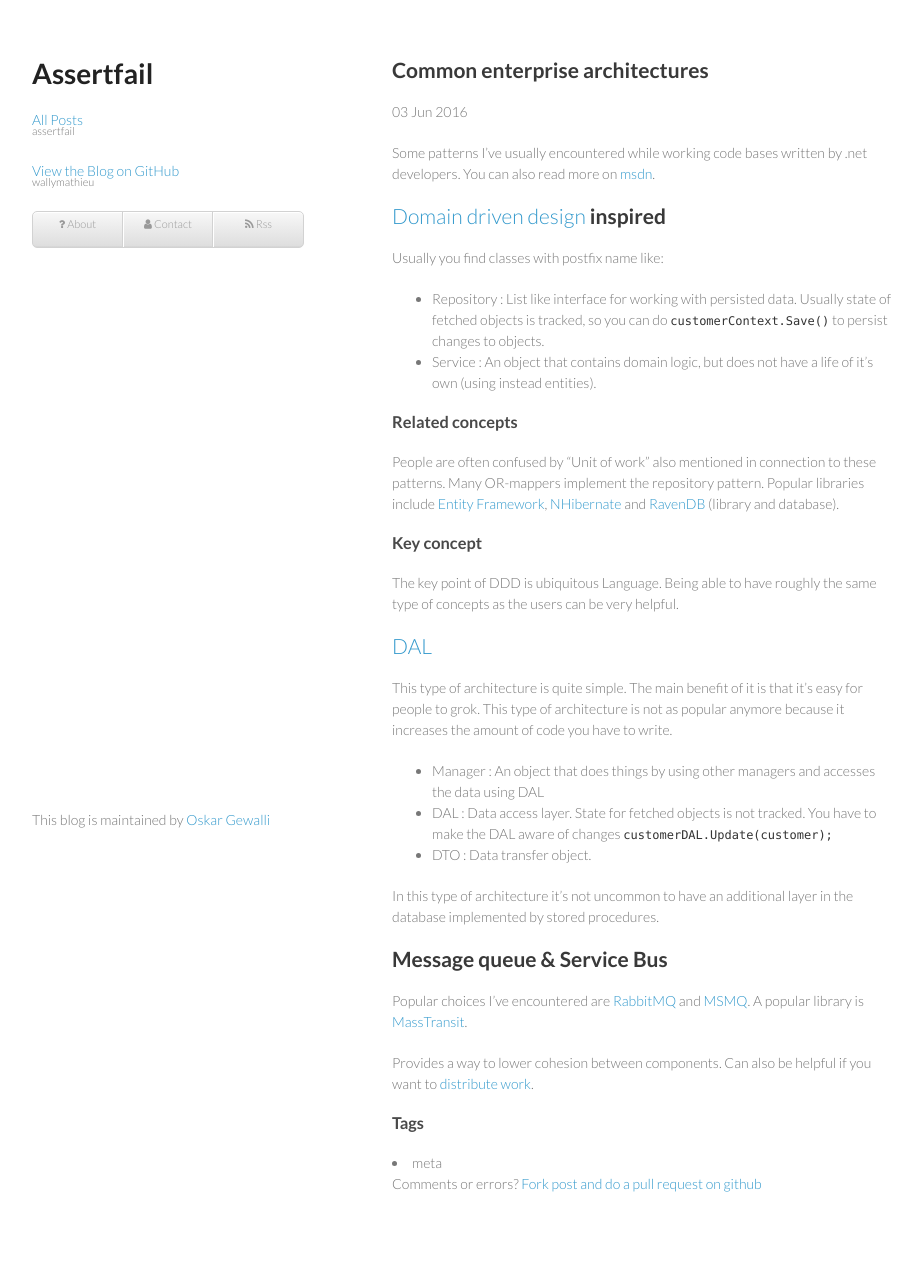
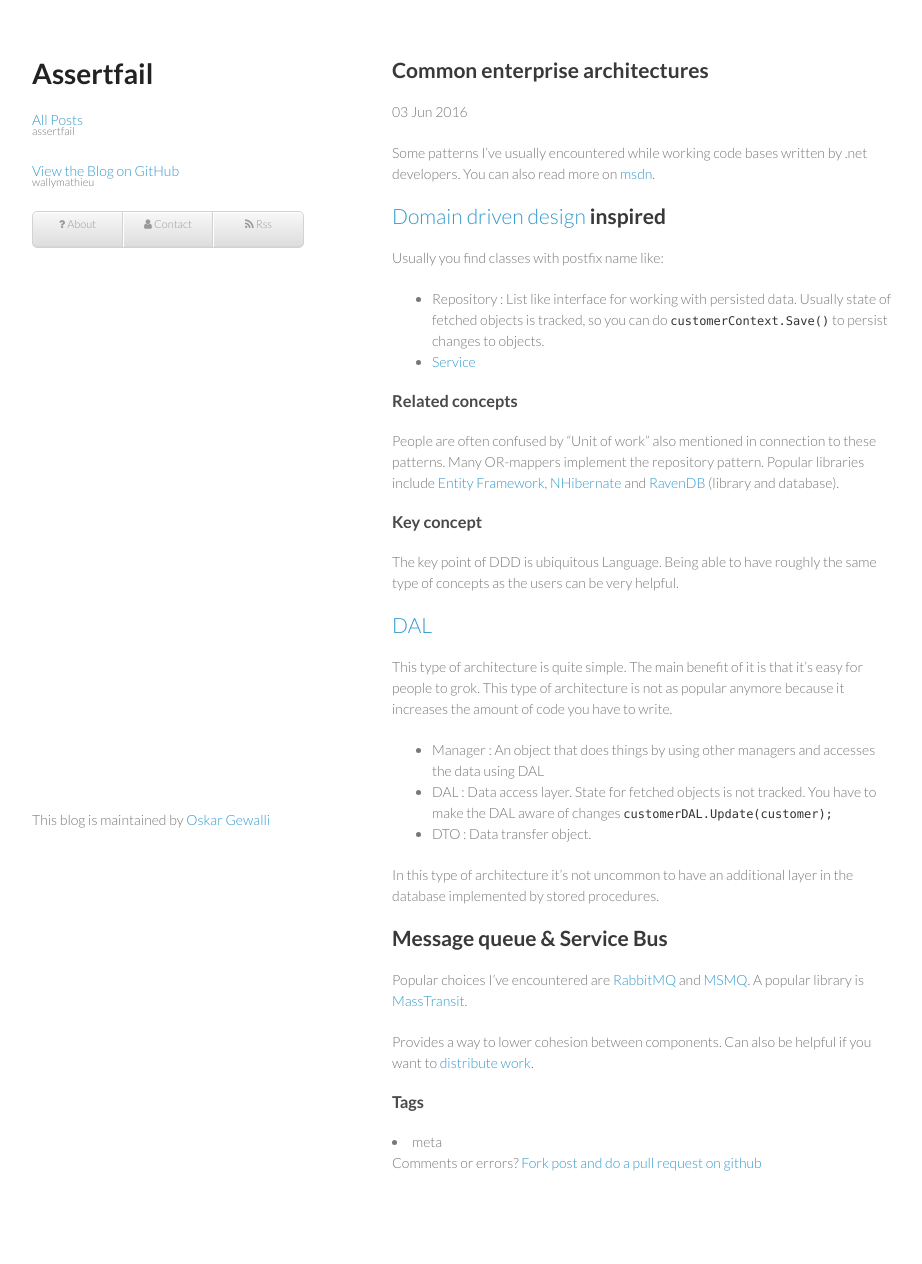
Before and after one commit to wallymathieu/assertfail, a Jekyll site: the page built from _posts/2016-06-03-Common-enterprise-architectures.md, in a window 1280 px wide. Shown: the whole page, without its empty margins (178-1100 px from the left). Built offline with Jekyll 4.4.1, drawn with Linux system fonts in a browser that asks for light colours; nearby versions of some CDN libraries; after the commit the page ends 1243 px from its top, so only the background shows below that.

Commit message:
Update 2016-06-03-Common-enterprise-architectures.md

````diff
--- a/_posts/2016-06-03-Common-enterprise-architectures.md
+++ b/_posts/2016-06-03-Common-enterprise-architectures.md
@@ -12,7 +12,7 @@ Some patterns I've usually encountered while working code bases written by .net
 Usually you find classes with postfix name like:
 
 - Repository : List like interface for working with persisted data. Usually state of fetched objects is tracked, so you can do ```customerContext.Save()``` to persist changes to objects.
-- Service : An object that contains domain logic, but does not have a life of it's own (using instead entities).
+- [Service](https://en.wikipedia.org/wiki/Service_(systems_architecture))
 
 ### Related concepts
 
````
